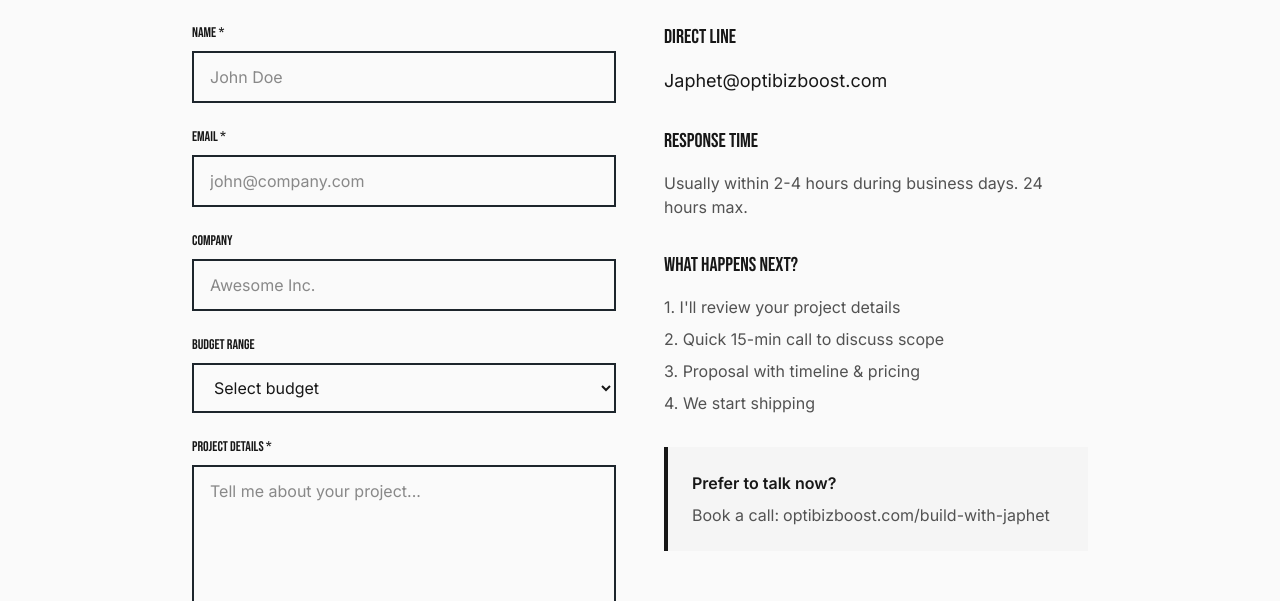
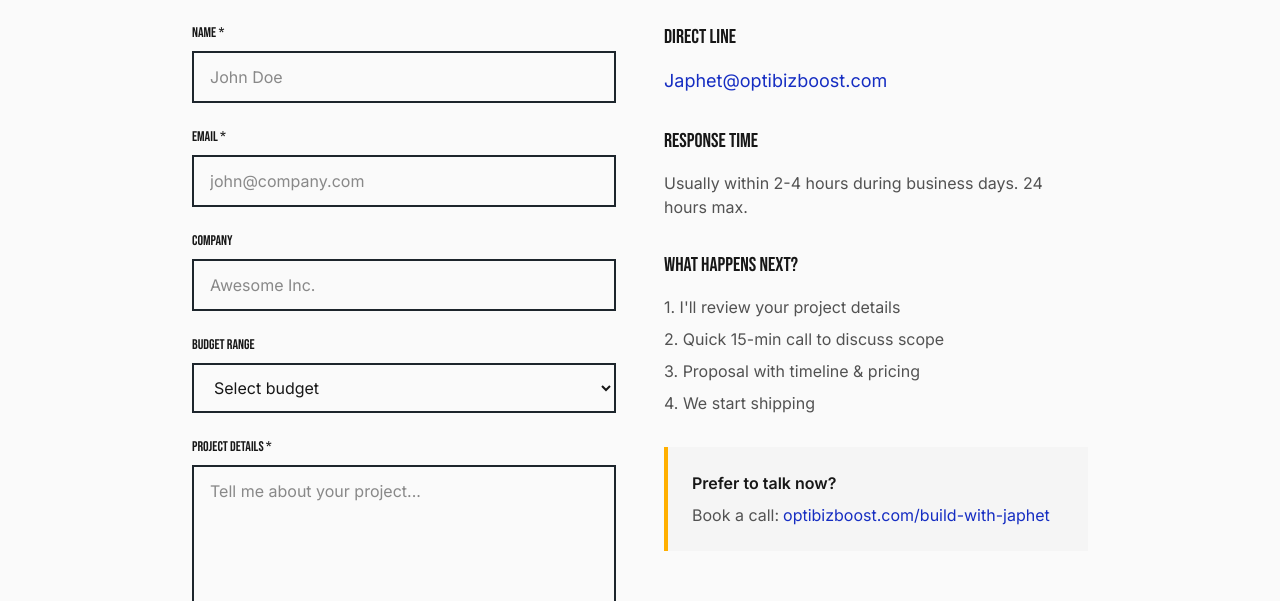
Before and after one commit to Japhetmondragon/Buildwithjaphet, a React (Vite) app in the folder client/: page /contact in a window 1280 px wide. Shown: the part 317-918 px from the top of the page. Built offline with nearby package versions, Linux system fonts and the light colour scheme; no server answers.

Commit message:
Modified colors

```diff
--- a/client/src/pages/Contact.jsx
+++ b/client/src/pages/Contact.jsx
@@ -134,7 +134,7 @@ const Contact = () => {
                     onChange={handleChange}
                     className={`w-full px-4 py-3 border-2 ${
                       errors.email ? 'border-red-500' : 'border-brand-black'
-                    } focus:outline-none focus:border-brand-red transition-colors`}
+                    } focus:outline-none focus:border-brand-blue transition-colors`}
                     placeholder="john@company.com"
                   />
                   {errors.email && (
@@ -151,7 +151,7 @@ const Contact = () => {
                     name="company"
                     value={formData.company}
                     onChange={handleChange}
-                    className="w-full px-4 py-3 border-2 border-brand-black focus:outline-none focus:border-brand-red transition-colors"
+                    className="w-full px-4 py-3 border-2 border-brand-black focus:outline-none focus:border-brand-blue transition-colors"
                     placeholder="Awesome Inc."
                   />
                 </div>
@@ -164,7 +164,7 @@ const Contact = () => {
                     name="budget"
                     value={formData.budget}
                     onChange={handleChange}
-                    className="w-full px-4 py-3 border-2 border-brand-black focus:outline-none focus:border-brand-red transition-colors"
+                    className="w-full px-4 py-3 border-2 border-brand-black focus:outline-none focus:border-brand-blue transition-colors"
                   >
                     <option value="">Select budget</option>
                     <option value="5-10k">$5k - $10k</option>
@@ -205,7 +205,7 @@ const Contact = () => {
                   </h3>
                   <a
                     href="mailto:hello@yourdomain.com"
-                    className="text-lg text-brand-red hover:underline"
+                    className="text-lg text-brand-blue hover:underline"
                   >
                     Japhet@optibizboost.com
                   </a>
@@ -233,13 +233,13 @@ const Contact = () => {
                   </ol>
                 </div>
 
-                <div className="p-6 bg-neutral-100 border-l-4 border-brand-green">
+                <div className="p-6 bg-neutral-100 border-l-4 border-brand-amber">
                   <p className="font-semibold mb-2">Prefer to talk now?</p>
                   <p className="text-neutral-600">
                     Book a call:
                     <a
                       href="https://optibizboost.com/book"
-                      className="text-brand-red hover:underline ml-1"
+                      className="text-brand-blue hover:underline ml-1"
                     >
                       optibizboost.com/build-with-japhet
                     </a>
```
